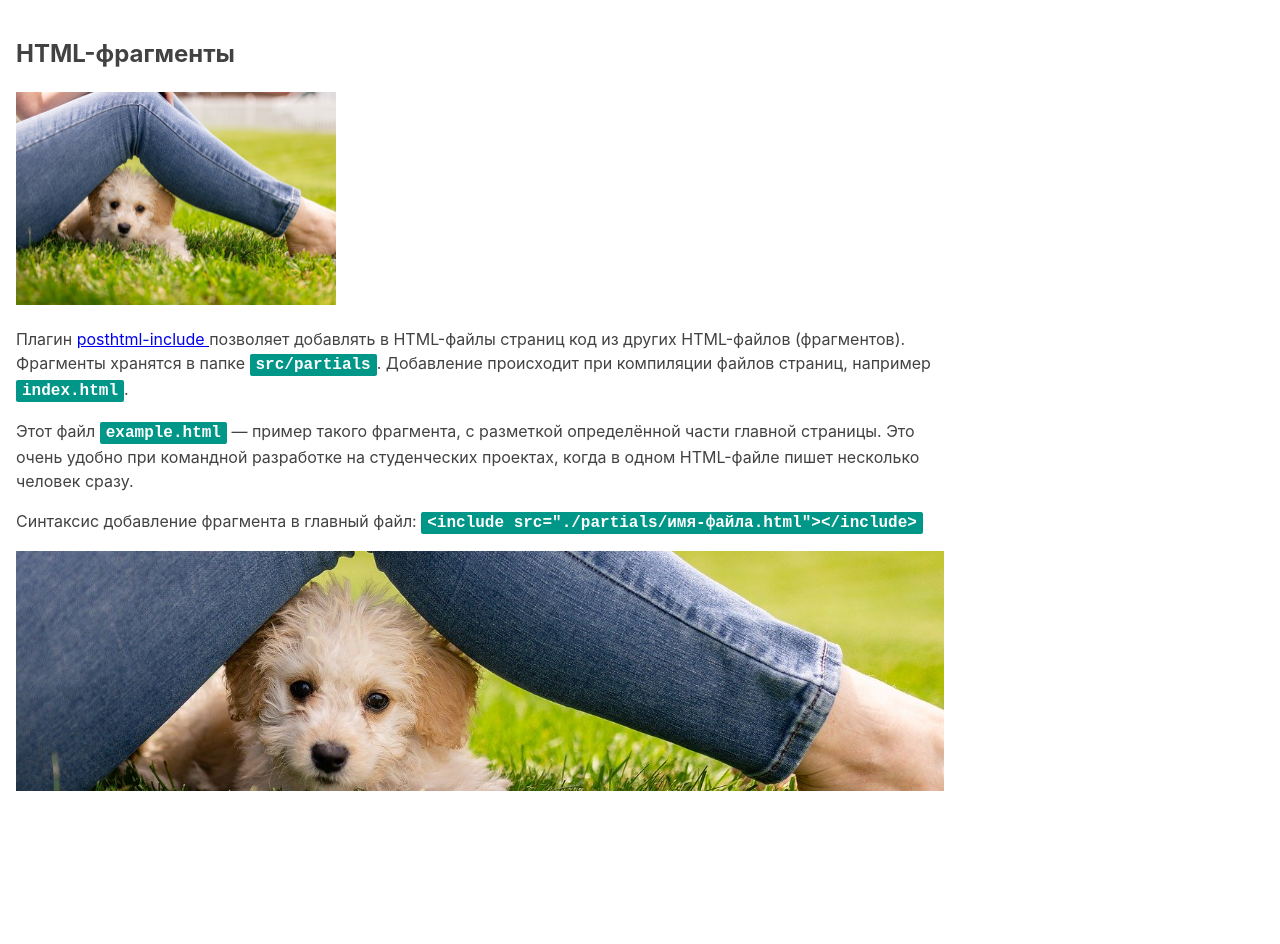
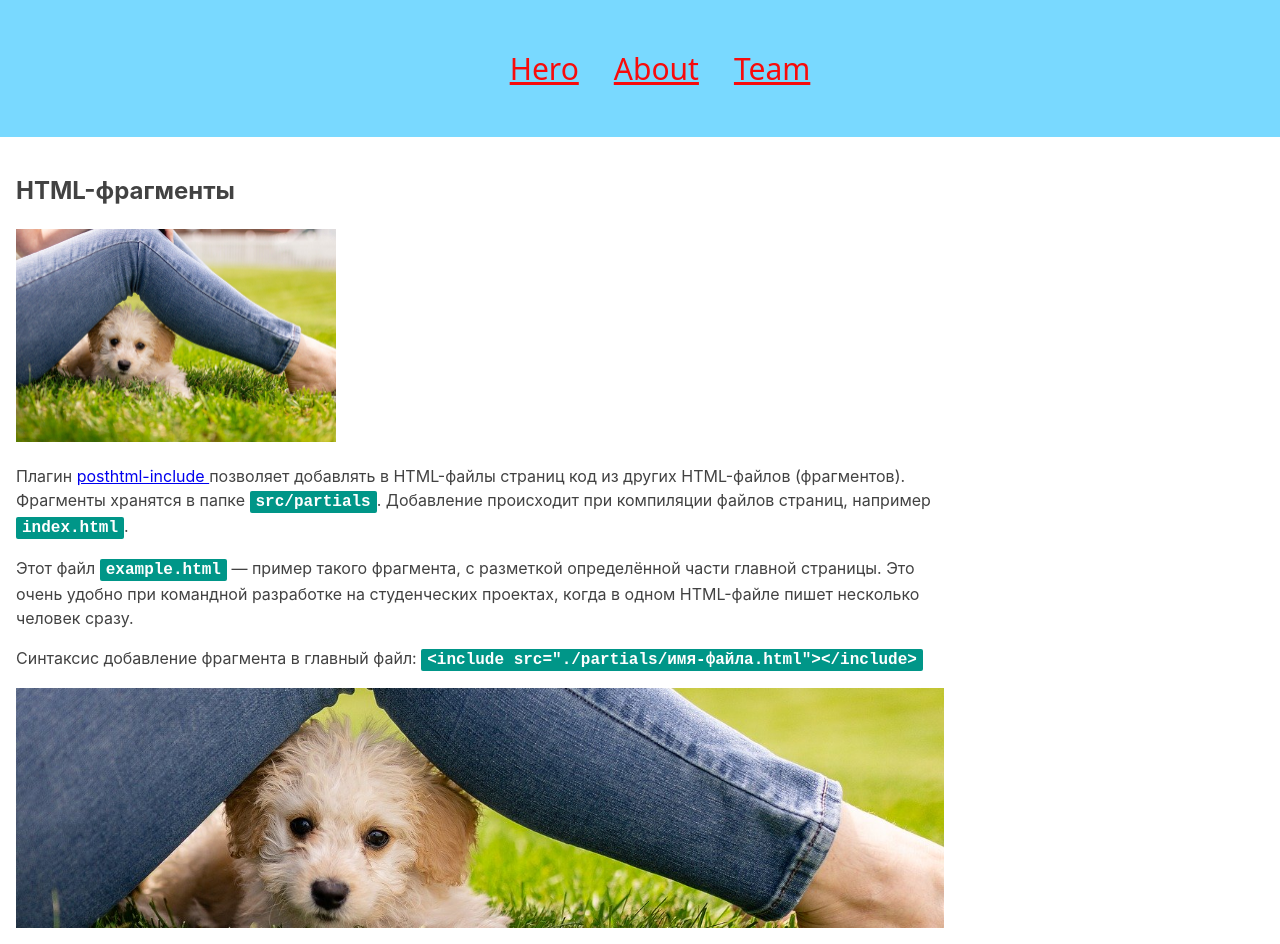
Before and after one commit to Nikolayhous/goit-team-4, a website built with Parcel: page src/index.html in a window 1280 px wide. Before the commit the page ends 807 px from the top, so only its background shows below. Built offline with nearby package versions, Linux system fonts and the light colour scheme.

Commit message:
Добавив хедер

```diff
--- a/src/index.html
+++ b/src/index.html
@@ -12,6 +12,7 @@
     />
   </head>
   <body>
+    <include src="./partials/page-header.html"></include>
     <!-- Так добавляются фрагменты в главные HTML-файлы страниц. -->
     <include src="./partials/example.html"></include>
 
--- /dev/null
+++ b/src/partials/page-header.html
@@ -0,0 +1,13 @@
+<header>
+    <ul class="header__list">
+        <li class="header__item">
+            <a href="#" class="header__link">Hero</a>
+        </li>
+        <li class="header__item">
+            <a href="#" class="header__link">About</a>
+        </li>
+        <li class="header__item">
+            <a href="#" class="header__link">Team</a>
+        </li>
+    </ul>
+</header>
--- /dev/null
+++ b/src/sass/_page-header.scss
@@ -0,0 +1,30 @@
+header {
+    background-color: rgb(121, 217, 255);
+    width: 100vw;
+    padding-top: 35px;
+    padding-bottom: 35px;
+}
+
+.header__list {
+    display: flex;
+    justify-content: center;
+    list-style: none;
+
+}
+
+.header__item {
+    &:not(:last-child) {
+        margin-right: 35px;
+    }
+
+}
+
+.header__link {
+    color: rgb(248, 11, 11);
+    font-size: 30px;
+    font-weight: 500;
+    line-height: 1.18;
+    text-decoration:underline;
+    padding-top: 35px;
+    padding-bottom: 35px;
+}
--- a/src/sass/main.scss
+++ b/src/sass/main.scss
@@ -5,3 +5,4 @@
 
 // Стили для файла с примером HTML-фрагмента
 @import './example';
+@import './page-header';
```
